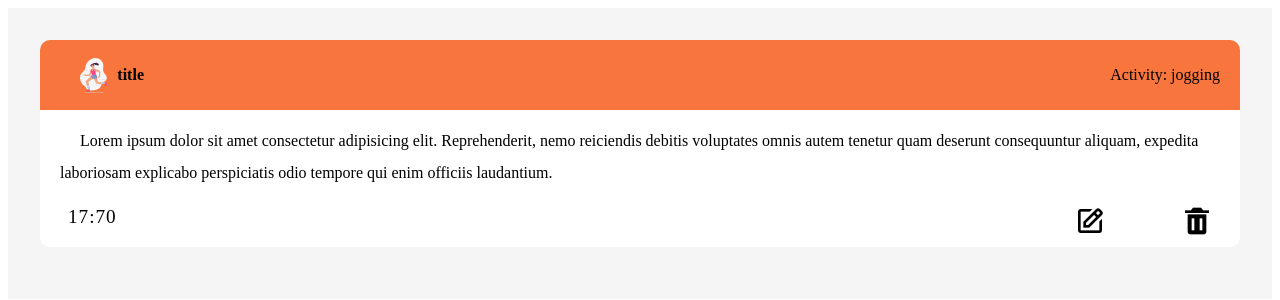
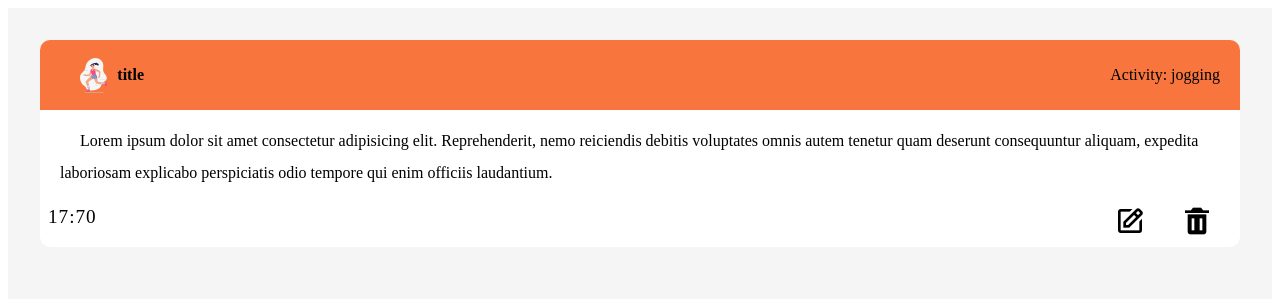
Before and after one commit to dDoraemoNb/finalProject.github.io, a React (Vite) app: page / in a window 1280 px wide. Shown: the top 300 px of the page. Built offline with nearby package versions, Linux system fonts and the light colour scheme.

Commit message:
แก้ปุ่มห่าง แต่ตรงเวลาชิดขอบแทน

```diff
--- a/src/Components/ActivitiesList/ActivitiesList.css
+++ b/src/Components/ActivitiesList/ActivitiesList.css
@@ -52,13 +52,13 @@
     background-color: white;
     border-bottom-left-radius: 10px;
     border-bottom-right-radius: 10px;
-    text-indent: 20px;
     line-height: 2;
 }
 
 .activities-description p {
     margin: 0;
     padding: 15px 20px 0px 20px;
+    text-indent: 20px;
 }
 
 .activities-list-form {
@@ -106,10 +106,6 @@
     text-transform: uppercase;
     position: relative;
     white-space: nowrap;
-
-    /* & a {
-        color: lighten(#333, 40%);
-    } */
 }
 
 .description-btn {
```
